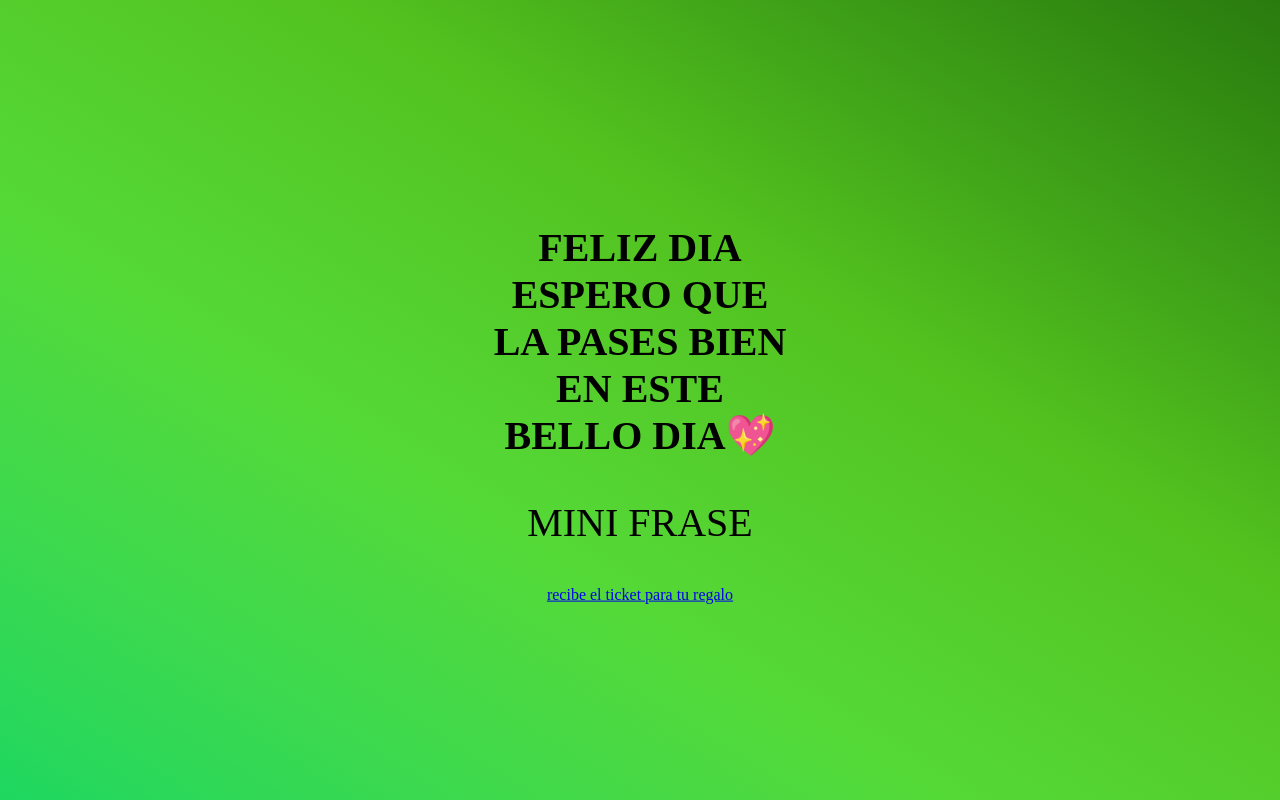
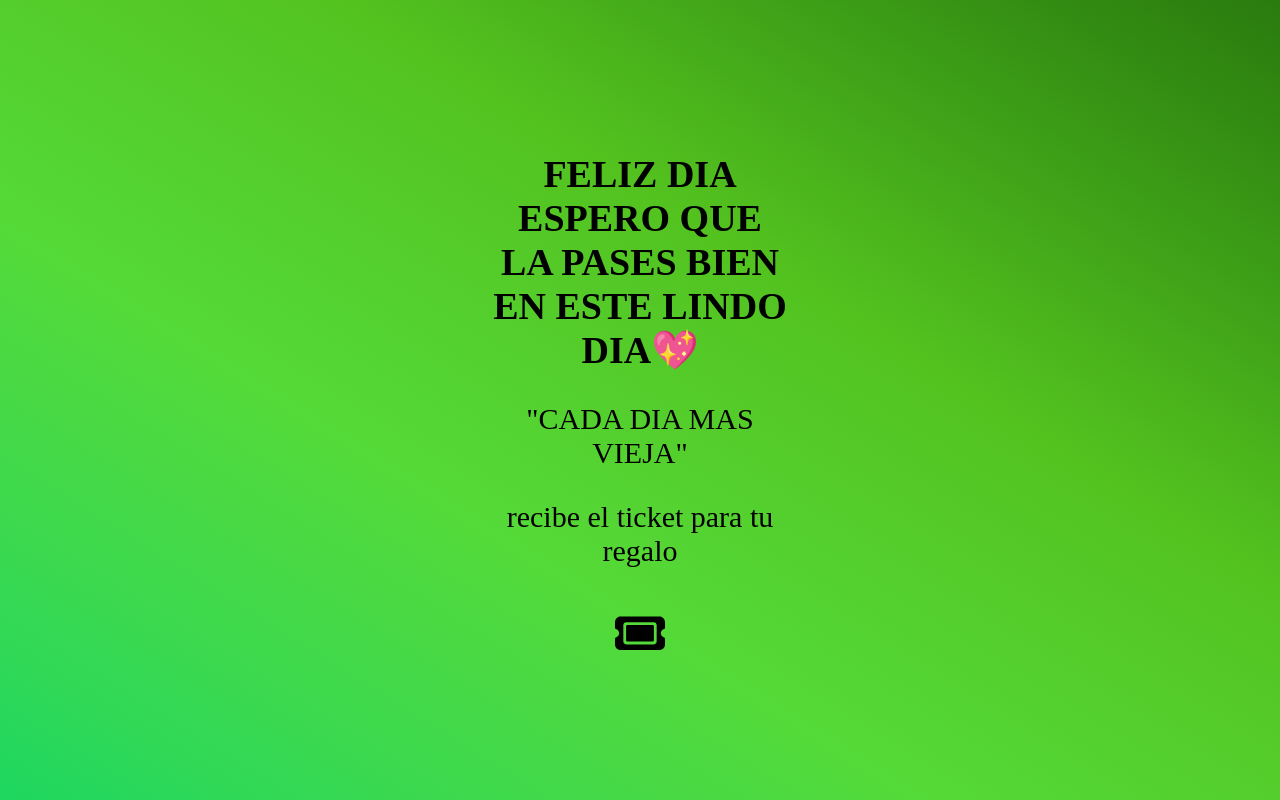
Before and after one commit to vendieta/FELIZ_CUMPLE_SHEYNNA, a plain HTML site: page PagFeliciacion.html in a window 1280 px wide. Drawn offline with Linux system fonts and the light colour scheme.

Commit message:
mejoritas

```diff
--- a/PagFeliciacion.html
+++ b/PagFeliciacion.html
@@ -10,10 +10,10 @@
 <body>
 <div id="centrado">
     <div id="div-1">
-            <h1 id="h1-2">FELIZ DIA ESPERO QUE LA PASES BIEN EN ESTE BELLO DIA💖 </h1>
-            <P id="p-2">MINI FRASE </P>
-
-            <a id="a2-2" href="animacionF.html">recibe el ticket para tu regalo </a>
+            <h1 id="h1-2">FELIZ DIA ESPERO QUE LA PASES BIEN EN ESTE LINDO DIA💖 </h1>
+            <P id="p-2">"CADA DIA MAS VIEJA"</P>
+            <p id="p-2">recibe el ticket para tu regalo</p>
+            <a id="a2-2" href="animacionF.html"> <img id="img-2" src="ticket-solid.svg" alt=""></a>
 
     </div>
 </div>
--- a/estile.css
+++ b/estile.css
@@ -1,6 +1,7 @@
 body, html {
 
     height: 100%;
+    width: 100%;
     margin: 0;
     background-image: linear-gradient(to right top, #1ed760, #2fd857, #3dd94e, #49d944, #54da38, #54d230, #54ca28, #53c21f, #48b01b, #3d9e17, #338c12, #297b0e);
 
@@ -22,7 +23,7 @@ body, html {
 
 #h1-2 {
 
-  font-size: 40px;
+  font-size: 38px;
 
 }
 
@@ -36,7 +37,7 @@ body, html {
 
 #p-2 {
 
-  font-size: 40px;
+  font-size: 30px;
 
 }
 
@@ -79,3 +80,9 @@ body{
 
 
 }
+
+#img-2 {
+
+  width: 50px;
+  height: 70px;
+}
```
Also changed, not shown: ticket-solid.svg (added).
